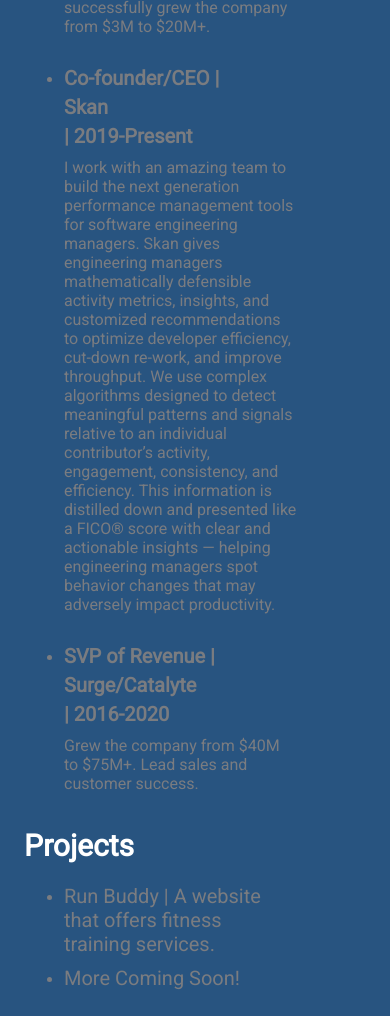
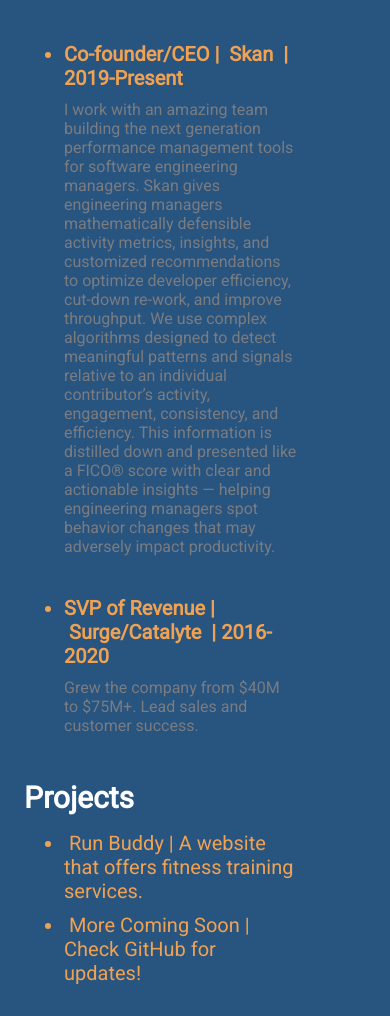
Before and after one commit to joshualintz/joshualintz, a plain HTML site: page index.html in a window 390 px wide. Shown: the part 984-2000 px from the top of the page. Drawn offline with Linux system fonts and the light colour scheme.

Commit message:
fixed ul li elements, added tertiary color variable in the root, and reordered some css classes where appropriate.

```diff
--- a/assets/css/style.css
+++ b/assets/css/style.css
@@ -5,6 +5,7 @@
 :root {
     --primary-color: #fff;
     --secondary-color: #7A7C80;
+    --tertiary-color: #f0a253;
   }
 
 .grid-template {
@@ -30,7 +31,7 @@ body {
 .hero h1 {
     font-size: 50px;
     margin-bottom: 10px;
-    color: var(--primary-color);
+    color: var(--tertiary-color);
 }
 
 .hero p {
@@ -56,7 +57,7 @@ body {
 .profile h3 {
     font-size: 20px;
     margin-bottom: 10px;
-    color: var(--secondary-color);
+    color: var(--tertiary-color);
 }
 
 .profile p {
@@ -67,25 +68,25 @@ body {
 }
 
 .profile a {
-    display: block;
     padding: 5px;
     font-size: 20px;
-    padding-left: 0;
-    color: var(--secondary-color);
+    /* padding-left: 0; */
+    color: var(--tertiary-color);
     text-decoration: none;
 }
 
 .profile a:hover {
     font-size: 20px;
-    color: #fff;
+    color: var(--primary-color);
     cursor: pointer;
     transition: 0.2s;
 }
 
-.white:hover {
-    position: relative;
-    padding-left: 10px;
-    color: var(--primary-color);
+.profile ul li {
+    font-size: 20px;
+    color: var(--tertiary-color);
+    padding-bottom: 10px;
+    margin:0;
 }
 
 /* Footer */
@@ -97,18 +98,18 @@ body {
     color: var(--secondary-color);
 }
 
-/* Media queries */
+/* Media Queries */
 @media screen and (max-width:780px) {
     .grid-template {
         grid-template-columns: 1fr;
     }
     .hero {
         padding:0;
-        padding-top: 5rem;
+        padding-top: 80px;
     }
     .profile {
         padding: 0;
-        padding-left: 1.5rem;
-        padding-top: 2rem;
+        padding-left: 24px;
+        padding-top: 32px;
     }
 }
--- a/index.html
+++ b/index.html
@@ -30,7 +30,7 @@
                 <p>
                     I am a revenue operations leader and technologist withing the software consulting space.
                     In short, I thrive on helping companies scale. I have experience leading sales, business operations, staffing, service delivery, and managing large engineering teams.
-                    Now, I am learning full-stack software development.
+                    Now, I am learning full-stack software development at UC Berkeley.
                 </p>
                 <ul>
                     <li>
@@ -43,7 +43,7 @@
                     <li>
                         <h3>Co-founder/CEO | <a href="http://www.skan.io" target="_blank">Skan</a> | 2019-Present</h3>
                         <p>
-                            I work with an amazing team to build the next generation performance management tools for software engineering managers.
+                            I work with an amazing team building the next generation performance management tools for software engineering managers.
                             Skan gives engineering managers mathematically defensible activity metrics, insights, and customized recommendations to optimize developer efficiency, cut-down re-work, and improve throughput.
                             We use complex algorithms designed to detect meaningful patterns and signals relative to an individual contributor’s activity, engagement, consistency, and efficiency.
                             This information is distilled down and presented like a FICO® score with clear and actionable insights — helping engineering managers spot behavior changes that may adversely impact productivity.
@@ -63,7 +63,7 @@
                         <a href="https://github.com/joshualintz/run-buddy" target="_blank">Run Buddy | A website that offers fitness training services.</a>
                     </li>
                     <li>
-                        <a href="https://github.com/joshualintz" target="_blank">More Coming Soon!</a>
+                        <a href="https://github.com/joshualintz" target="_blank">More Coming Soon | Check GitHub for updates!</a>
                     </li>
                 </ul>
             </div>
```
